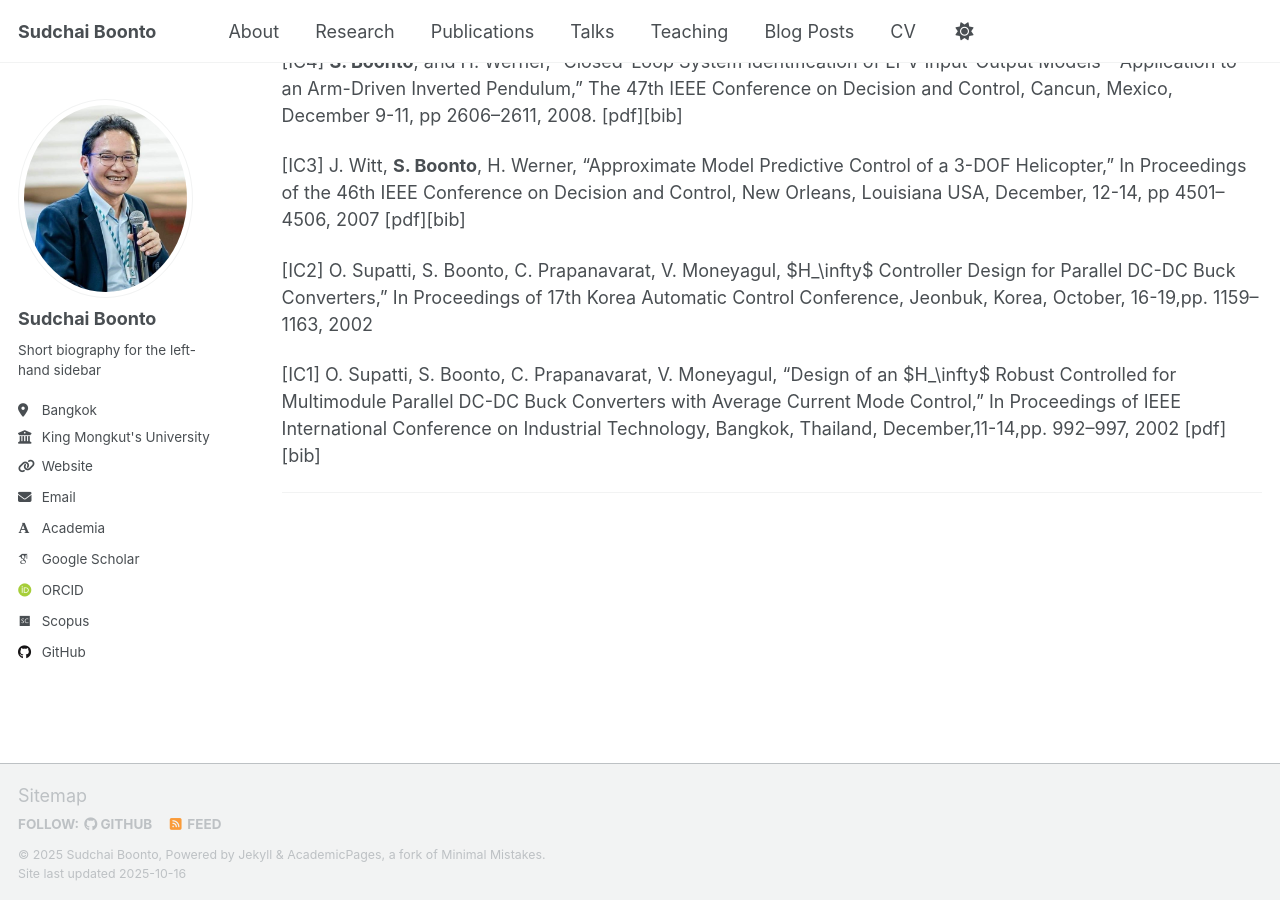
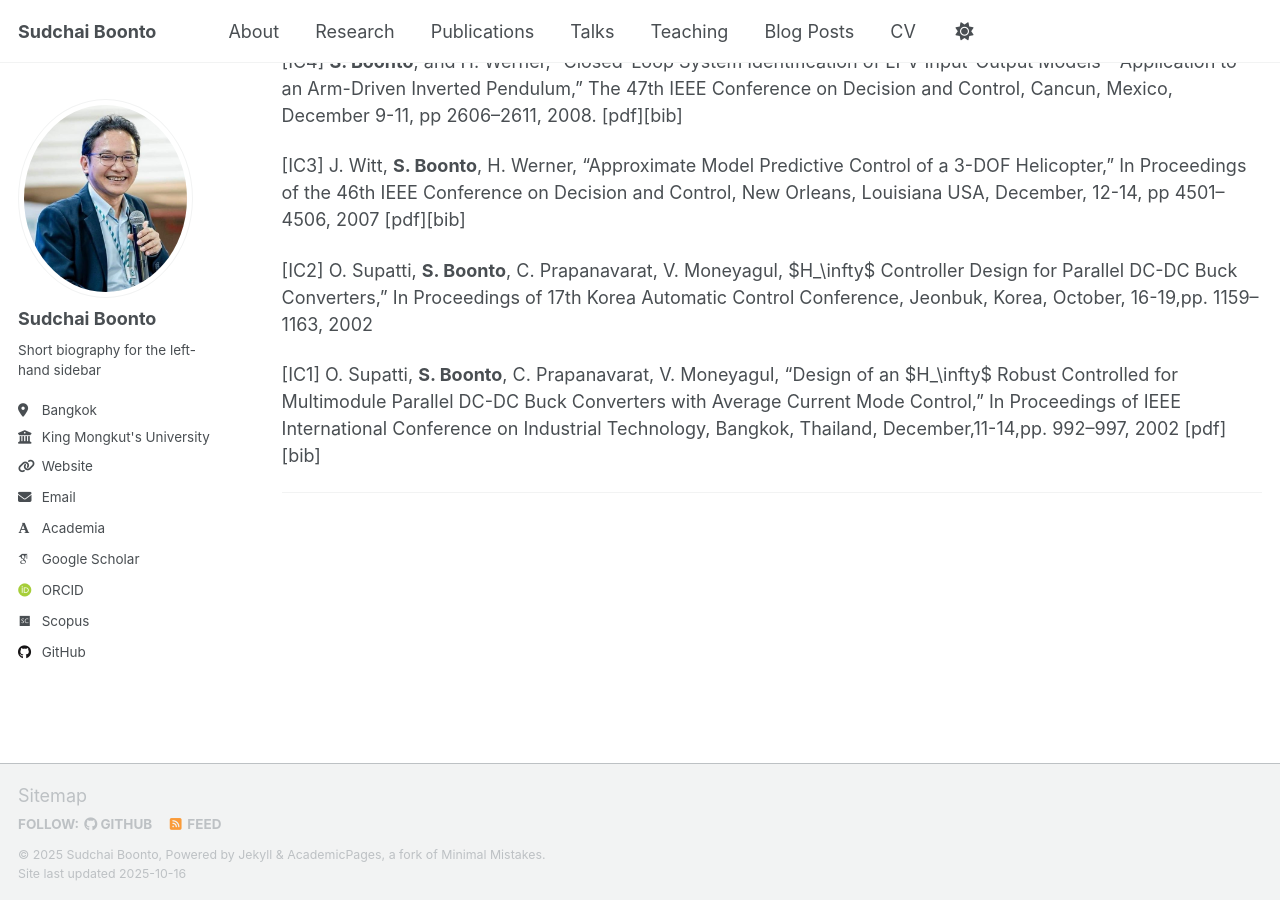
Before and after one commit to isboonto/sudchai_boonto, a Jekyll site: the page built from _pages/publications.md, in a window 1280 px wide and 900 px high, scrolled down 5059 px. Built offline with Jekyll 4.4.1, drawn with Linux system fonts in a browser that asks for light colours; some web fonts are replaced; a script that is not in the unit is left out.

```diff
--- a/_pages/publications.md
+++ b/_pages/publications.md
@@ -108,8 +108,8 @@ Repetitive,” In Proceedings of Proceedings of The 2014 International Conferenc
 
 [IC3]	J. Witt, **S. Boonto**, H. Werner, "Approximate Model Predictive Control of a 3-DOF Helicopter," In Proceedings of the 46th IEEE Conference on Decision and Control, New Orleans, Louisiana USA, December, 12-14, pp 4501–4506, 2007 [pdf][bib]
 
-[IC2]	O. Supatti, S. Boonto, C. Prapanavarat, V. Moneyagul, $H_\infty$  Controller Design for Parallel DC-DC Buck Converters," In Proceedings of 17th Korea Automatic Control Conference, Jeonbuk, Korea, October, 16-19,pp. 1159–1163, 2002
+[IC2]	O. Supatti, **S. Boonto**, C. Prapanavarat, V. Moneyagul, $H_\infty$  Controller Design for Parallel DC-DC Buck Converters," In Proceedings of 17th Korea Automatic Control Conference, Jeonbuk, Korea, October, 16-19,pp. 1159–1163, 2002
 
-[IC1]	O. Supatti, S. Boonto, C. Prapanavarat, V. Moneyagul, "Design of an $H_\infty$  Robust Controlled for Multimodule Parallel DC-DC Buck Converters with Average Current Mode Control," In Proceedings of IEEE International Conference on Industrial Technology, Bangkok, Thailand, December,11-14,pp. 992–997, 2002 [pdf][bib]
+[IC1]	O. Supatti, **S. Boonto**, C. Prapanavarat, V. Moneyagul, "Design of an $H_\infty$  Robust Controlled for Multimodule Parallel DC-DC Buck Converters with Average Current Mode Control," In Proceedings of IEEE International Conference on Industrial Technology, Bangkok, Thailand, December,11-14,pp. 992–997, 2002 [pdf][bib]
 
 ---
```
